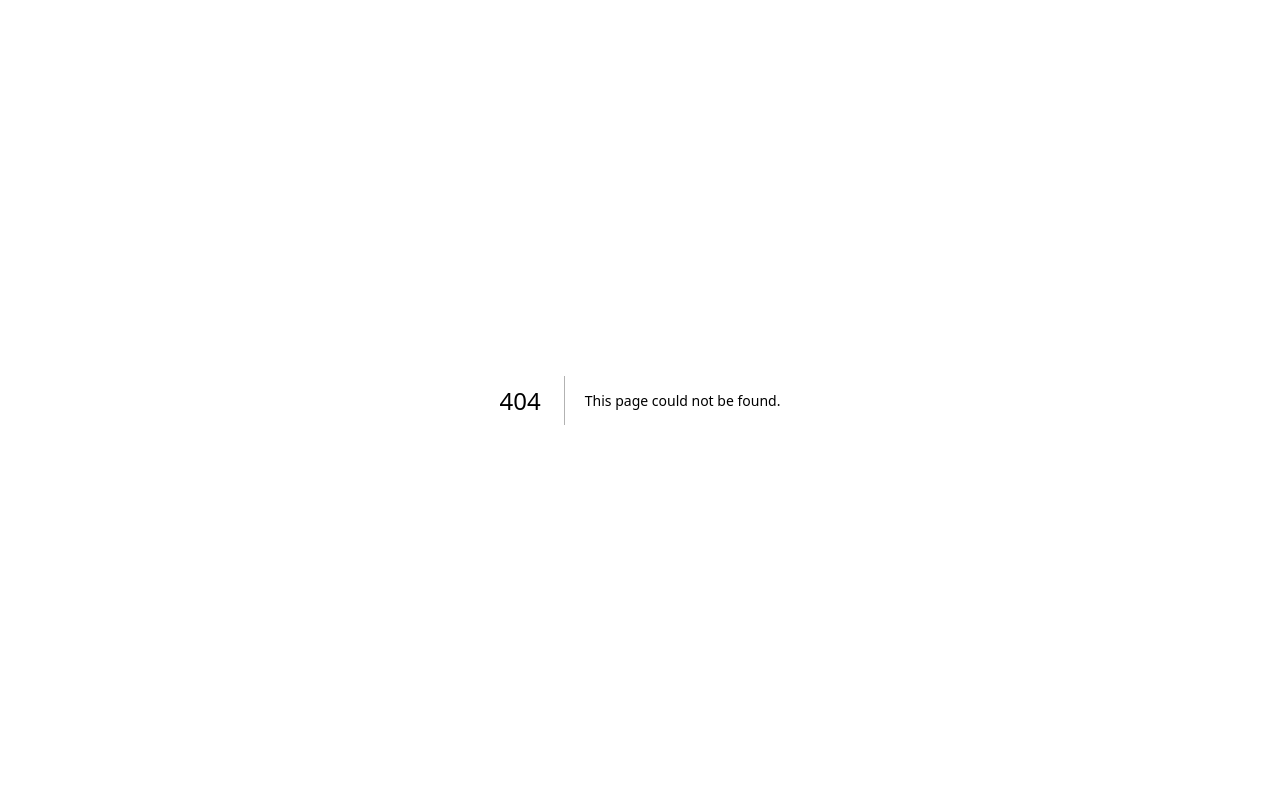
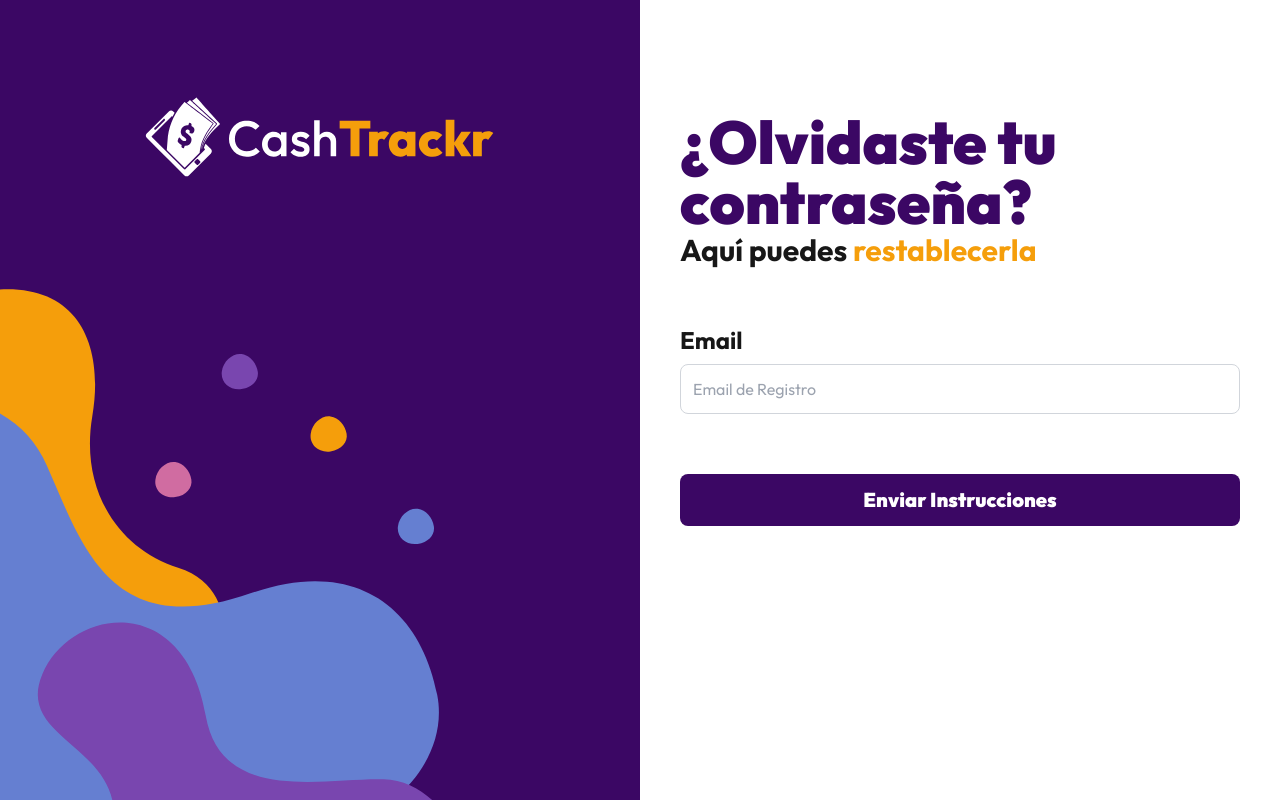
Before and after one commit to LuisFerVR/Cashtrackr_Frontend_Next_JS, a Next.js app: page /auth/forgot-password in a window 1280 px wide. Before the commit this address had no page. Built offline with nearby package versions, Linux system fonts and the light colour scheme.

Commit message:
Creación de vista para crear cuenta, iniciar sesión o recuperar contraseña. Se creó el layout de auth que abarca a estos 3. Se creó o personalizó un clase en el tailwind config para el layout auth.

```diff
--- /dev/null
+++ b/app/auth/forgot-password/page.tsx
@@ -0,0 +1,18 @@
+import ForgotPasswordForm from "@/components/auth/ForgotPasswordForm";
+import { Metadata } from "next";
+
+export const metadata: Metadata = {
+    title: "Cashtrackr - Olvidé mi contraseña",
+    description: "Olvidé mi contraseña",
+    keywords: "Olvidé mi contraseña, finanzas, cashtrackr, nextjs, tailwindcss",
+}
+
+export default function ForgotPasswordPage() {
+    return (
+    <>
+        <h1 className="font-black text-6xl text-purple-950">¿Olvidaste tu contraseña?</h1>
+        <p className="text-3xl font-bold">Aquí puedes <span className="text-amber-500">restablecerla</span></p>
+        <ForgotPasswordForm />
+    </>
+  )
+}
--- /dev/null
+++ b/app/auth/layout.tsx
@@ -0,0 +1,24 @@
+import Logo from "@/components/UI/Logo";
+
+export default function RootLayout({
+  children,
+}: Readonly<{
+  children: React.ReactNode;
+}>) {
+  return (
+    <>
+    <div className="lg:grid lg:grid-cols-2 lg:min-h-screen">
+        <div className="bg-purple-950 lg:bg-auth lg:bg-30 bg-no-repeat bg-left-bottom flex justify-center">
+            <div className="w-96 py-10 lg:py-20">
+                <Logo/>
+            </div>
+        </div>
+            <div className="p-10 lg:py-28">
+                <div className="max-w-3xl mx-auto">
+                    {children}
+                </div>
+            </div>
+    </div>
+  </>
+  );
+}
--- /dev/null
+++ b/app/auth/login/page.tsx
@@ -0,0 +1,18 @@
+import LoginForm from "@/components/auth/LoginForm";
+import { Metadata } from "next";
+
+export const metadata: Metadata = {
+    title: "Cashtrackr - Iniciar sesión",
+    description: "Iniciar sesión para controlar tus finanzas",
+    keywords: "Iniciar sesión, finanzas, cashtrackr, nextjs, tailwindcss",
+}
+
+export default function LoginPage() {
+    return (
+    <>
+        <h1 className="font-black text-6xl text-purple-950">Inicia sesión</h1>
+        <p className="text-3xl font-bold">y controla tus <span className="text-amber-500">finanzas</span></p>
+        <LoginForm />
+    </>
+  )
+}
--- a/app/auth/register/page.tsx
+++ b/app/auth/register/page.tsx
@@ -10,7 +10,7 @@ export const metadata: Metadata = {
 export default function RegisterPage() {
     return (
     <>
-        <h1 className="font-black text-6xl text-purple-950">Crear una cuenta</h1>
+        <h1 className="font-black text-6xl text-purple-950">Crea una cuenta</h1>
         <p className="text-3xl font-bold">y controla tus <span className="text-amber-500">finanzas</span></p>
         <RegisterForm />
     </>
--- /dev/null
+++ b/components/UI/Logo.tsx
@@ -0,0 +1,14 @@
+import Image from "next/image"
+
+export default function Logo() {
+  return (
+    <Image
+        src="/logo.svg"
+        alt="Logo Cashtrackr"
+        width={0}
+        height={0}
+        className="w-full"
+        priority
+    />
+  )
+}
--- /dev/null
+++ b/components/auth/ForgotPasswordForm.tsx
@@ -0,0 +1,29 @@
+"use client";
+
+export default function ForgotPasswordForm() {
+    return (
+        <form
+            className=" mt-14 space-y-5"
+            noValidate
+        >
+            <div className="flex flex-col gap-2 mb-10">
+                <label
+                className="font-bold text-2xl"
+                >Email</label>
+
+                <input
+                    type="email"
+                    placeholder="Email de Registro"
+                    className="w-full border border-gray-300 p-3 rounded-lg"
+                    name="email"
+                />
+            </div>
+
+            <input
+                type="submit"
+                value='Enviar Instrucciones'
+                className="bg-purple-950 hover:bg-purple-800 w-full p-3 rounded-lg text-white font-black  text-xl cursor-pointer "
+            />
+        </form>
+    )
+}
--- /dev/null
+++ b/components/auth/LoginForm.tsx
@@ -0,0 +1,46 @@
+"use client";
+
+export default function LoginForm() {
+
+    return (
+        <>
+            <form
+                className="mt-14 space-y-5"
+                noValidate
+            >
+                <div className="flex flex-col gap-2">
+                    <label
+                        className="font-bold text-2xl"
+                    >Email</label>
+
+                    <input
+                        id="email"
+                        type="email"
+                        placeholder="Email de Registro"
+                        className="w-full border border-gray-300 p-3 rounded-lg"
+                        name="email"
+                    />
+                </div>
+
+                <div className="flex flex-col gap-2">
+                    <label
+                        className="font-bold text-2xl"
+                    >Password</label>
+
+                    <input
+                        type="password"
+                        placeholder="Password de Registro"
+                        className="w-full border border-gray-300 p-3 rounded-lg"
+                        name="password"
+                    />
+                </div>
+
+                <input
+                    type="submit"
+                    value='Iniciar Sesión'
+                    className="bg-purple-950 hover:bg-purple-800 w-full p-3 rounded-lg text-white font-black  text-xl cursor-pointer"
+                />
+            </form>
+        </>
+    )
+}
--- a/tailwind.config.ts
+++ b/tailwind.config.ts
@@ -12,6 +12,12 @@ const config: Config = {
         background: "var(--background)",
         foreground: "var(--foreground)",
       },
+      backgroundImage:{
+        "auth":"url('/grafico.svg')"
+      },
+      backgroundSize:{
+        "30":"30rem"
+      }
     },
   },
   plugins: [],
```
